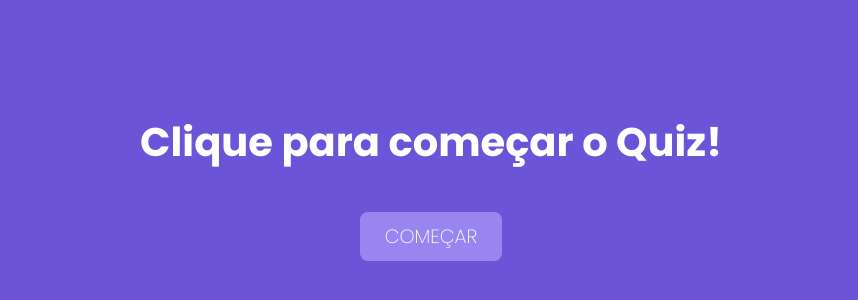
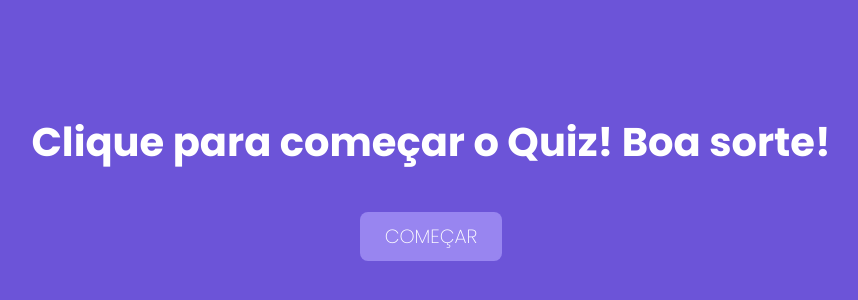
Before and after one commit to Lukaznata/Next--Quiz, a Next.js app: page / in a window 1280 px wide. Shown: the part 214-514 px from the top of the page, without its empty margins (209-1067 px from the left). Built offline with nearby package versions, Linux system fonts and the light colour scheme.

Commit message:
alterado o texto do menu

```diff
--- a/pages/index.tsx
+++ b/pages/index.tsx
@@ -3,7 +3,7 @@ import Button from "@/components/Button";
 export default function Home() {
   return (
     <div className={styles.home}>
-      <h1>Clique para começar o Quiz!</h1>
+      <h1>Clique para começar o Quiz! Boa sorte!</h1>
       <Button text="COMEÇAR" href="/start" />
     </div>
   );
```
